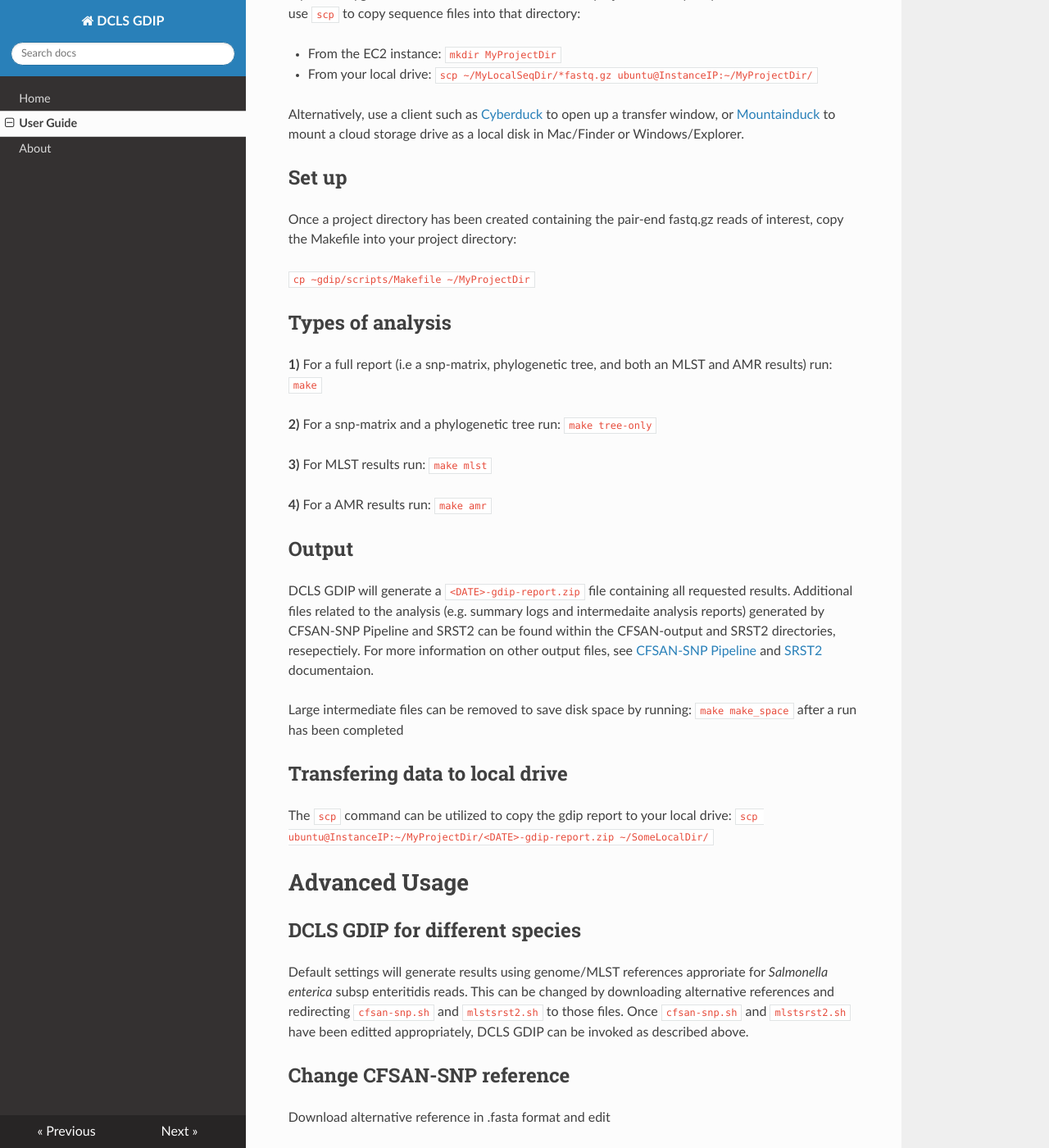
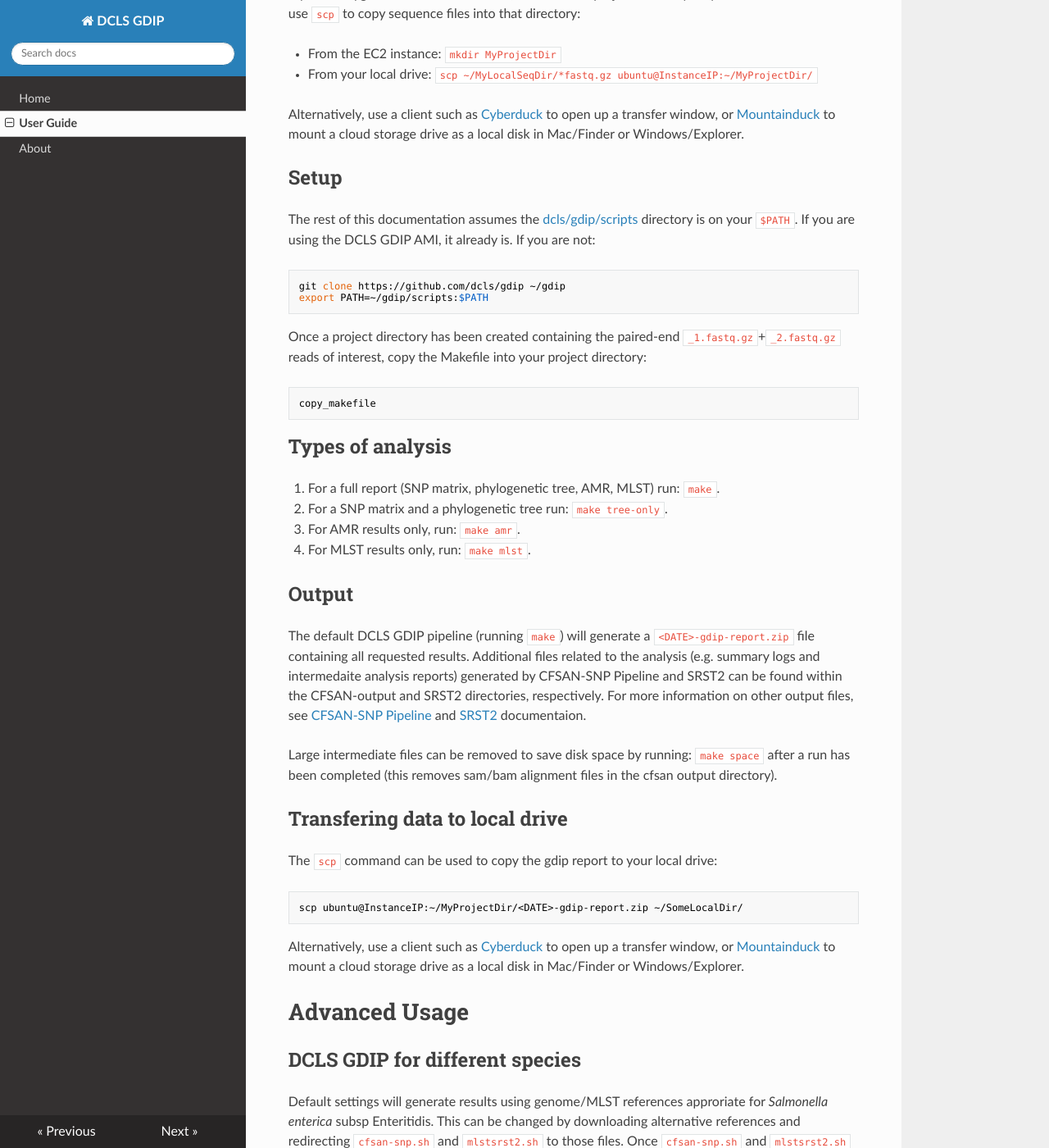
Before and after one commit to dcls/gdip, an MkDocs documentation site: the page built from docs/docs/userguide.md, in a window 1280 px wide and 1400 px high, scrolled down 586 px. Shown: the whole window at 82% size. Built offline with MkDocs 1.6.1, drawn with Linux system fonts in a browser that asks for light colours; nearby versions of some CDN libraries; old or Windows-style settings are respelled for this version of MkDocs; some of the changed text lies outside the part shown.

Commit message:
many changes to the user guide
- lots of heading/whitespace/formatting changes
- add syntax highlighting to shell commands
- remove the bit about the long-gone cfsan-snp.sh script, and add
instructions for mod’ing makefile
- simplify editing instructions. assume knows vim or some other editor.
- add links to scripts

````diff
--- a/docs/docs/userguide.md
+++ b/docs/docs/userguide.md
@@ -21,90 +21,98 @@ If your fastq.gz files are on a local drive, create a new project directory on y
 Alternatively, use a client such as [Cyberduck](https://cyberduck.io) to open up a transfer window, or [Mountainduck](https://mountainduck.io/) to mount a cloud storage drive as a local disk in Mac/Finder or Windows/Explorer.
 
 
-## Set up
+## Setup
 
-Once a project directory has been created containing the pair-end fastq.gz reads of interest, copy the Makefile into your project directory:
+The rest of this documentation assumes the [dcls/gdip/scripts](https://github.com/dcls/gdip/tree/master/scripts) directory is on your `$PATH`. If you are using the DCLS GDIP AMI, it already is. If you are not:
 
-`cp ~gdip/scripts/Makefile ~/MyProjectDir`
+```sh
+git clone https://github.com/dcls/gdip ~/gdip
+export PATH=~/gdip/scripts:$PATH
+```
+
+Once a project directory has been created containing the paired-end `_1.fastq.gz`+`_2.fastq.gz` reads of interest, copy the Makefile into your project directory:
+
+```sh
+copy_makefile
+```
 
 ## Types of analysis
 
-**1)** For a full report (i.e a snp-matrix, phylogenetic tree, and both an MLST and AMR results) run: `make`
-
-**2)** For a snp-matrix and a phylogenetic tree run: `make tree-only`
-
-**3)** For MLST results run: `make mlst`
-
-**4)** For a AMR results run: `make amr`
+1. For a full report (SNP matrix, phylogenetic tree, AMR, MLST) run: `make`.
+2. For a SNP matrix and a phylogenetic tree run: `make tree-only`.
+3. For AMR results only, run: `make amr`.
+4. For MLST results only, run: `make mlst`.
 
 ## Output
 
-DCLS GDIP will generate a `<DATE>-gdip-report.zip` file containing all requested results. Additional files related to the analysis (e.g. summary logs and intermedaite analysis reports) generated by CFSAN-SNP Pipeline and SRST2 can be found within the CFSAN-output and SRST2  directories, resepectiely. For more information on other output files, see [CFSAN-SNP Pipeline](http://snp-pipeline.readthedocs.io/en/latest/usage.html) and [SRST2](https://github.com/katholt/srst2) documentaion.
+The default DCLS GDIP pipeline (running `make`) will generate a `<DATE>-gdip-report.zip` file containing all requested results. Additional files related to the analysis (e.g. summary logs and intermedaite analysis reports) generated by CFSAN-SNP Pipeline and SRST2 can be found within the CFSAN-output and SRST2 directories, respectively. For more information on other output files, see [CFSAN-SNP Pipeline](http://snp-pipeline.readthedocs.io/en/latest/usage.html) and [SRST2](https://github.com/katholt/srst2) documentaion.
 
-Large intermediate files can be removed to save disk space by running: `make make_space` after a run has been completed
+Large intermediate files can be removed to save disk space by running: `make space` after a run has been completed (this removes sam/bam alignment files in the cfsan output directory).
 
 ## Transfering data to local drive
 
-The `scp` command can be utilized to copy the gdip report to your local drive:
-`scp ubuntu@InstanceIP:~/MyProjectDir/<DATE>-gdip-report.zip ~/SomeLocalDir/`
+The `scp` command can be used to copy the gdip report to your local drive:
+
+```sh
+scp ubuntu@InstanceIP:~/MyProjectDir/<DATE>-gdip-report.zip ~/SomeLocalDir/
+```
+
+Alternatively, use a client such as [Cyberduck](https://cyberduck.io) to open up a transfer window, or [Mountainduck](https://mountainduck.io/) to mount a cloud storage drive as a local disk in Mac/Finder or Windows/Explorer.
 
 # Advanced Usage
 
 ## DCLS GDIP for different species
 
-Default settings will generate results using genome/MLST references approriate for *Salmonella enterica* subsp enteritidis reads. This can be changed by downloading alternative references and redirecting `cfsan-snp.sh` and `mlstsrst2.sh` to those files. Once `cfsan-snp.sh` and `mlstsrst2.sh` have been editted appropriately, DCLS GDIP can be invoked as described above.
+Default settings will generate results using genome/MLST references approriate for *Salmonella enterica* subsp Enteritidis. This can be changed by downloading alternative references and redirecting `cfsan-snp.sh` and `mlstsrst2.sh` to those files. Once `cfsan-snp.sh` and `mlstsrst2.sh` have been editted appropriately, DCLS GDIP can be invoked as described above.
 
 ## Change CFSAN-SNP reference
 
-Download alternative reference in .fasta format and edit
+Download alternative reference in .fasta format and edit the Makefile in `~/gdip/scripts`.
 
-`cfsan-snp.sh`:
+Change:
 
-`vi ~/gdip/scripts/cfsan-snp.sh`
+```make
+REF_GENOME := /opt/genomes/senteritidisp125109.fasta
+```
+
+to:
+
+```make
+REF_GENOME := /path/to/alternativeReference.fasta
+```
+
+## Change MLST reference
+
+Download fasta allele sequences and a tab-delimited file which defines the ST profiles as a combination of alleles. These can be retrieved automatically from pubmlst.org/data/ using the script provided by SRST2, e.g.
+
+```sh
+getmlst.py --species "Escherichia coli"
+```
+
+Once these files are retrieved, edit `gdip/scripts/mlstsrst2.sh`:
 
 Change
 
-`REF_GENOME="/opt/genomes/senteritidisp125109.fasta"`
-
-to
-
-`REF_GENOME="PathToAlternativeReference.fasta"`
-
-and save these changes:
-
-`esc :wq`
-
-##Change MLST reference
-
-Download fasta allele sequences and a tab-delim file which defines the ST profiles as a combination of alleles. These can be retrieved automatically from pubmlst.org/data/ using the script provided by SRST2, e.g.
-
-`getmlst.py --species "Escherichia coli"`
-
-Once these files are retrieved, edit `mlstsrst2.sh`:
-
-`vi ~/gdip/scripts/mlstsrst2.sh`
-
-Change
-
-`MLST_DB="/opt/genomes/mlst_senterica/Salmonella_enterica.fasta"`
-
-`MLST_DEF="/opt/genomes/mlst_senterica/senterica.txt"`
+```sh
+MLST_DB="/opt/genomes/mlst_senterica/Salmonella_enterica.fasta"
+MLST_DEF="/opt/genomes/mlst_senterica/senterica.txt"
+```
 
 to:
 
-`MLST_DB="PathToAlternativeAllelSequences.fasta"`
-
-`MLST_DEF="PathToAlternativeSTDefinitions.txt"`
-
-and save these changes:
-
-`esc :wq`
-
+```
+MLST_DB="/path/to/alternative/mlst/species.fasta"
+MLST_DEF="/path/to/alternative/mlst/speciesdef.txt"
+```
 
 ## Scripts
+
+The Makefile runs several scripts, each performing a piece of the analysis. Scripts can be run individually. View script sources [here](https://github.com/dcls/gdip/blob/master/scripts/Makefile).
+
 |  Script | Discription   |
-|---|---|
-|  cfsan-prepare-directories.sh | Organizes reads into correct directory structure as needed by CFSAN SNP pipeline  |
-|  multisrst2.sh |  Runs SRST2 to identify antimicrobial resistance genes |
-|  mlstsrst2.sh | Runs SRST2 to generate MLST report  |
-|  Makefile | Runs the shell scripts listed above, the CFSAN-SNP pipeline and FastTree to generate a final report  |
+| --- | --- |
+| [cfsan-prepare-directories.sh](https://github.com/dcls/gdip/blob/master/scripts/cfsan-prepare-directories.sh) | Organizes reads and symbolic links into the correct directory structure as needed by CFSAN SNP pipeline.  |
+| [multisrst2.sh](https://github.com/dcls/gdip/blob/master/scripts/multisrst2.sh) |  Runs SRST2 to identify antimicrobial resistance genes on multiple samples in a single directory. Run with `-h` option to get some help. |
+| [mlstsrst2.sh](https://github.com/dcls/gdip/blob/master/scripts/mlstsrst2.sh) | Runs SRST2 to generate MLST report on multiple samples in a single directory. Run with `-h` option to get some help. |
+| [Makefile](https://github.com/dcls/gdip/blob/master/scripts/Makefile) | Runs the shell scripts listed above, the CFSAN-SNP pipeline and FastTree to generate a final report. |
+| [copy_makefile](https://github.com/dcls/gdip/blob/master/scripts/copy_makefile) | Copies the Makefile above to the current working directory, and prints out some instructions. |
````
Also changed, not shown: other parts of docs/docs/userguide.md (+1 -1 lines).
